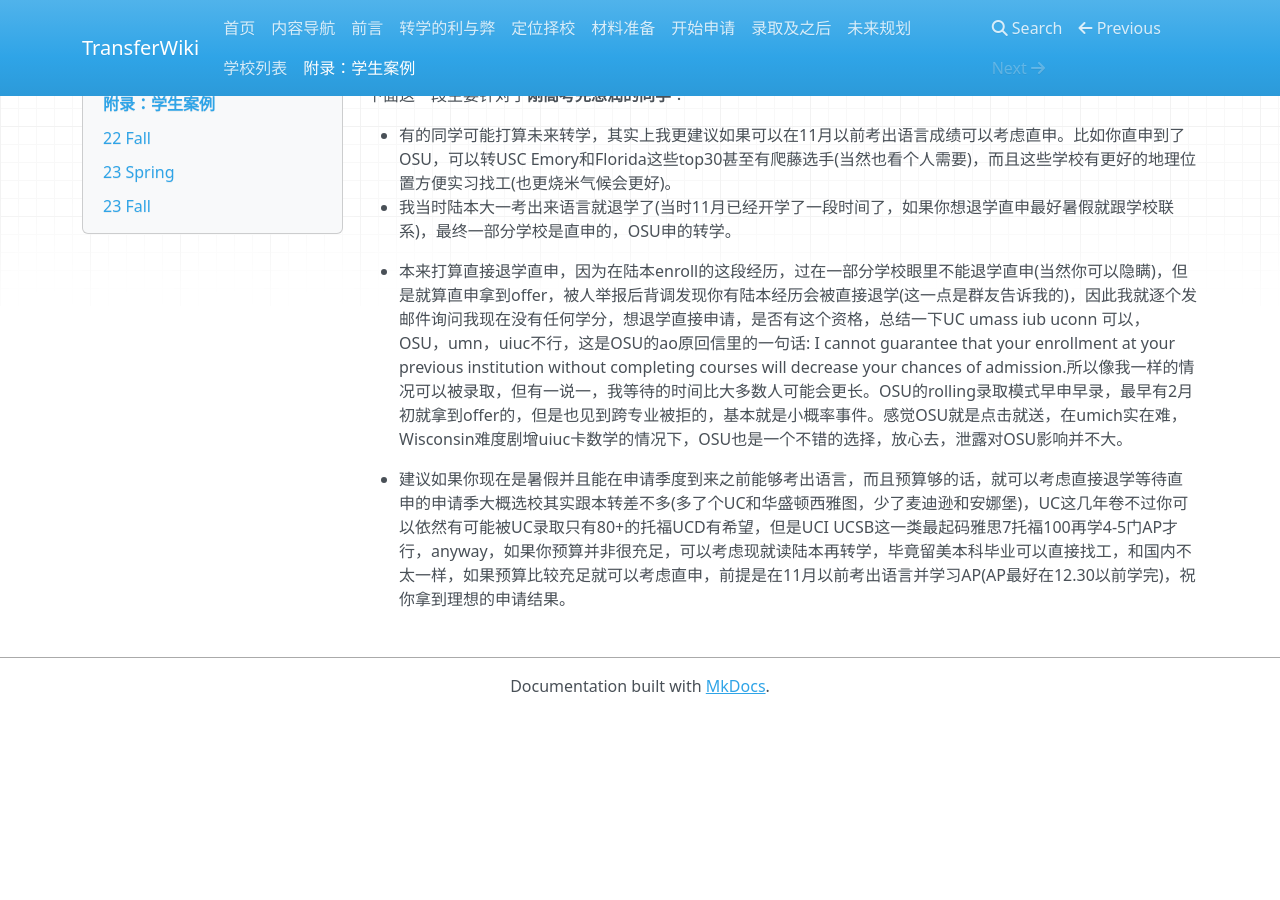
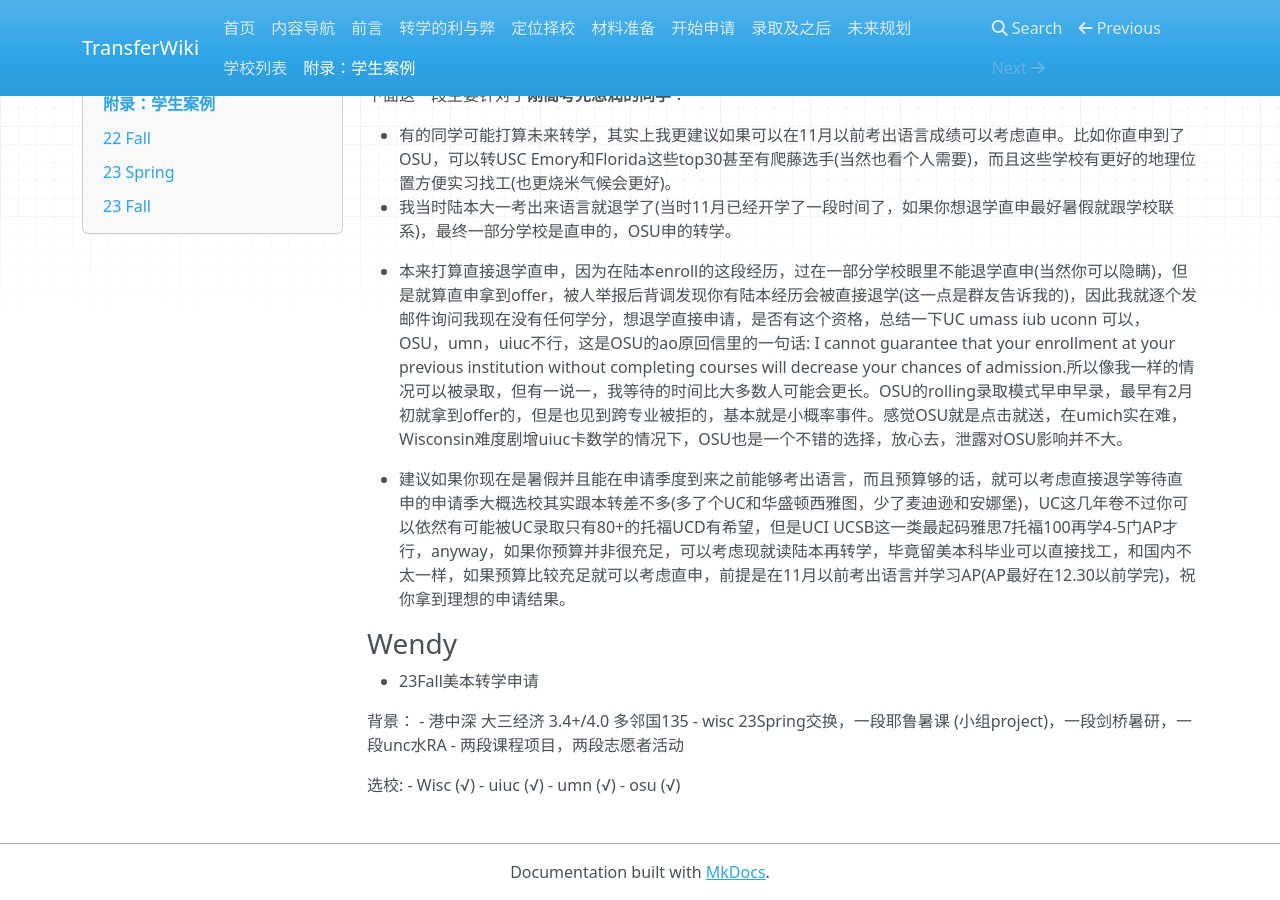
Before and after one commit to SihanXU/TransferWiki, an MkDocs documentation site: the page built from docs/bgs.md, in a window 1280 px wide and 900 px high, scrolled down 10005 px. Built offline with MkDocs 1.6.1, drawn with Linux system fonts in a browser that asks for light colours; nearby versions of some CDN libraries; before the commit the page ends 10719 px from its top, so only the background shows below that.

Commit message:
Update bgs.md

```diff
--- a/docs/bgs.md
+++ b/docs/bgs.md
@@ -420,3 +420,17 @@ DET115(有点低，天天摆大烂的恶果)
 - 本来打算直接退学直申，因为在陆本enroll的这段经历，过在一部分学校眼里不能退学直申(当然你可以隐瞒)，但是就算直申拿到offer，被人举报后背调发现你有陆本经历会被直接退学(这一点是群友告诉我的)，因此我就逐个发邮件询问我现在没有任何学分，想退学直接申请，是否有这个资格，总结一下UC umass iub uconn 可以，OSU，umn，uiuc不行，这是OSU的ao原回信里的一句话: I cannot guarantee that your enrollment at your previous institution without completing courses will decrease your chances of admission.所以像我一样的情况可以被录取，但有一说一，我等待的时间比大多数人可能会更长。OSU的rolling录取模式早申早录，最早有2月初就拿到offer的，但是也见到跨专业被拒的，基本就是小概率事件。感觉OSU就是点击就送，在umich实在难，Wisconsin难度剧增uiuc卡数学的情况下，OSU也是一个不错的选择，放心去，泄露对OSU影响并不大。
 
 - 建议如果你现在是暑假并且能在申请季度到来之前能够考出语言，而且预算够的话，就可以考虑直接退学等待直申的申请季大概选校其实跟本转差不多(多了个UC和华盛顿西雅图，少了麦迪逊和安娜堡)，UC这几年卷不过你可以依然有可能被UC录取只有80+的托福UCD有希望，但是UCI UCSB这一类最起码雅思7托福100再学4-5门AP才行，anyway，如果你预算并非很充足，可以考虑现就读陆本再转学，毕竟留美本科毕业可以直接找工，和国内不太一样，如果预算比较充足就可以考虑直申，前提是在11月以前考出语言并学习AP(AP最好在12.30以前学完)，祝你拿到理想的申请结果。
+
+### Wendy
+- 23Fall美本转学申请
+
+背景：
+- 港中深 大三经济 3.4+/4.0 多邻国135
+- wisc 23Spring交换，一段耶鲁暑课 (小组project)，一段剑桥暑研，一段unc水RA
+- 两段课程项目，两段志愿者活动
+
+选校:
+- Wisc (√)
+- uiuc (√)
+- umn (√)
+- osu (√)
```
